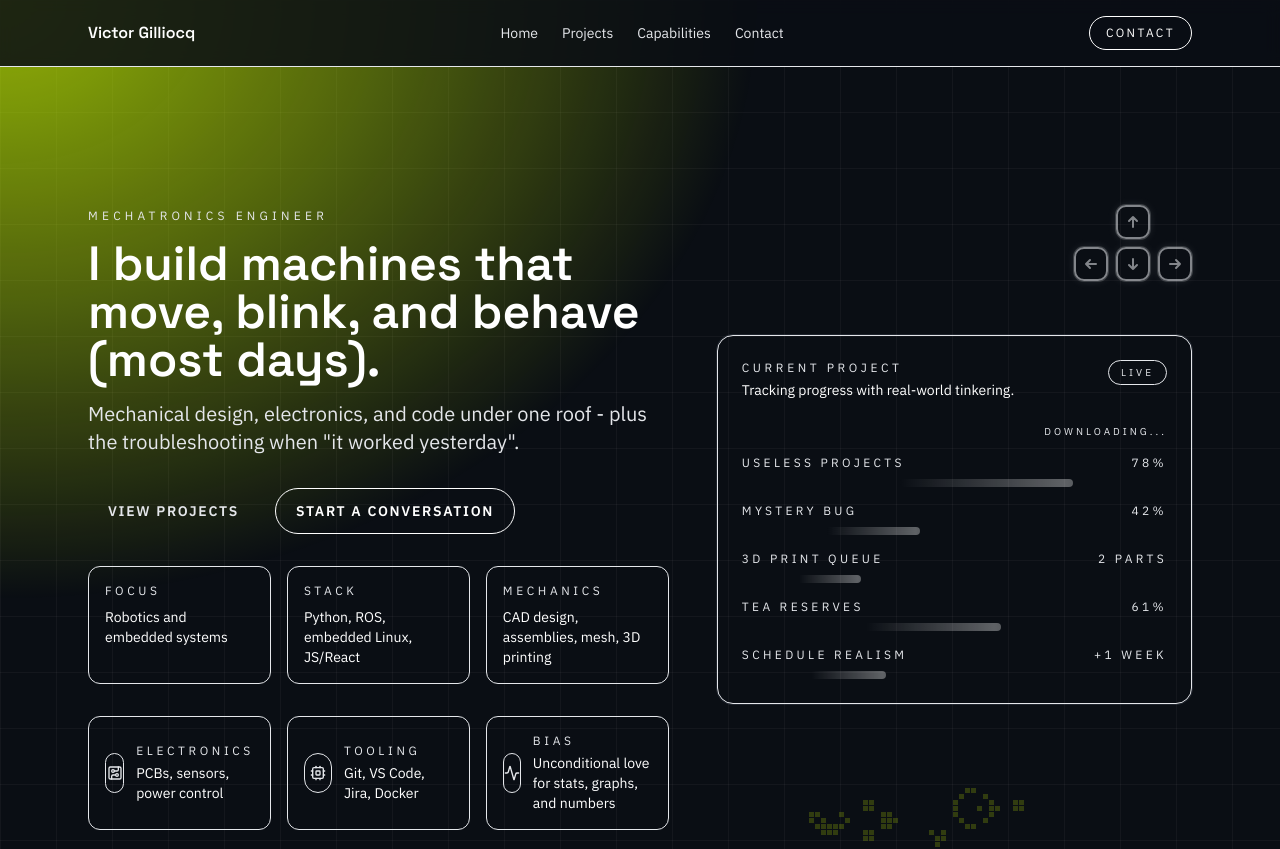
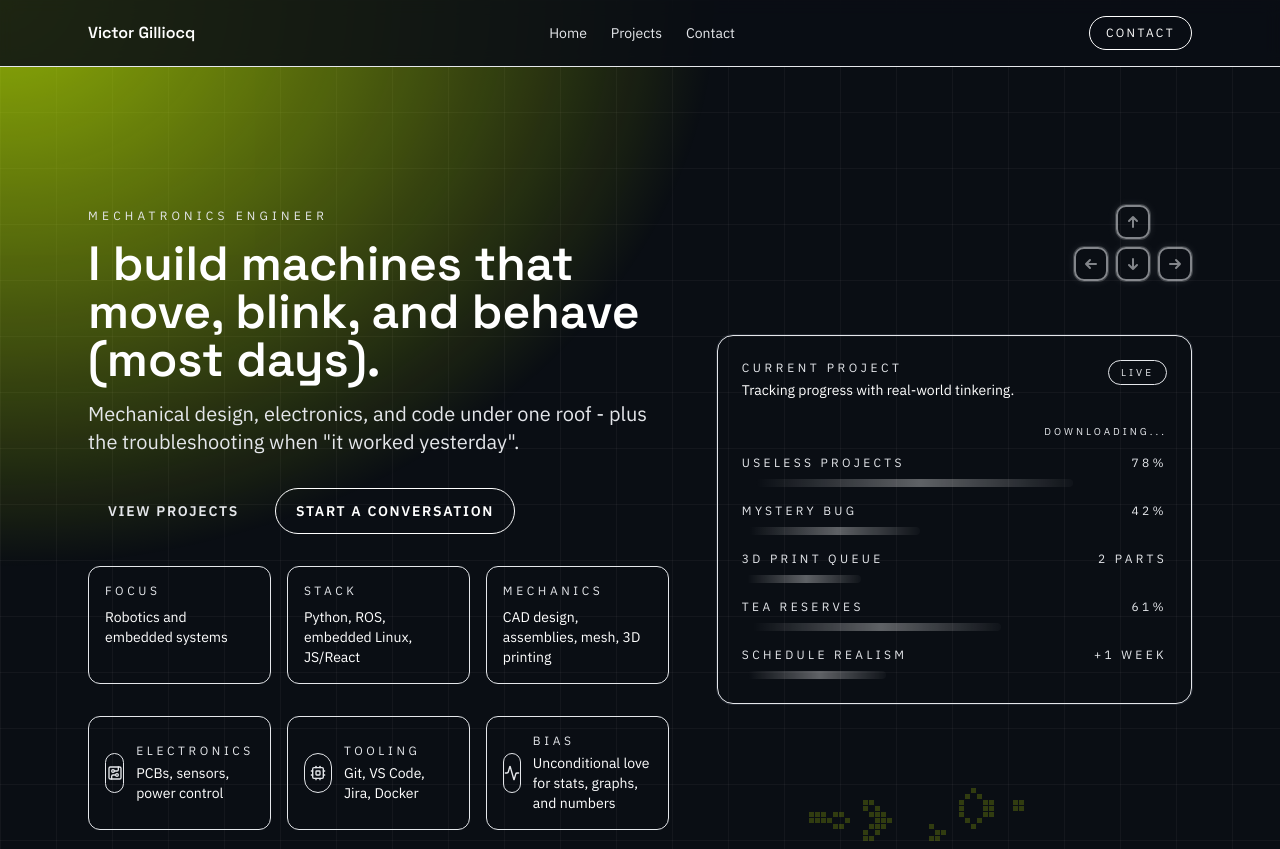
Before and after one commit to Victorgi15/Portfolio, a React (Vite) app: page / in a window 1280 px wide. Shown: the top 849 px of the page. Built offline with nearby package versions, Linux system fonts and the light colour scheme.

Commit message:
Move capabilities to JSON and hide section

```diff
--- a/src/App.jsx
+++ b/src/App.jsx
@@ -1,11 +1,10 @@
 import Contact from './components/sections/Contact';
 import Hero from './components/sections/Hero';
 import Projects from './components/sections/Projects';
-import Skills from './components/sections/Skills';
 import Footer from './components/layout/Footer';
 import Navbar from './components/layout/Navbar';
 import Stickman from './components/ui/Stickman';
-import { contact, footer, hero, navigation, projects, skills } from './data/portfolioData';
+import { contact, footer, hero, navigation, projects } from './data/portfolioData';
 
 const App = () => (
   <div className="min-h-screen">
@@ -13,7 +12,6 @@
     <main className="pt-24">
       <Hero data={hero} />
       <Projects data={projects} />
-      <Skills data={skills} />
       <Contact data={contact} />
     </main>
     <Footer note={footer.note} />
--- a/src/data/portfolioData.js
+++ b/src/data/portfolioData.js
@@ -31,6 +31,7 @@
 import methodData from './method.json';
 import heroData from './hero.json';
 import currentProjectData from './currentProject.json';
+import skillsData from './skills.json';
 
 const projectMedia = {
   dotAndBoxesImage,
@@ -83,13 +84,25 @@
   return mapped;
 };
 
+const skillIcons = {
+  Bot,
+  CircuitBoard,
+  Cpu,
+  ShieldCheck,
+  Wrench,
+};
+
+const mapSkillCategory = (category) => ({
+  ...category,
+  icon: skillIcons[category.icon] ?? category.icon,
+});
+
 export const navigation = {
   brand: 'Victor Gilliocq',
   cta: { label: 'Contact', href: '#contact' },
   links: [
     { id: 'home', label: 'Home' },
     { id: 'projects', label: 'Projects' },
-    { id: 'skills', label: 'Capabilities' },
     { id: 'contact', label: 'Contact' },
   ],
 };
@@ -125,36 +138,8 @@
 export const method = methodData;
 
 export const skills = {
-  eyebrow: 'Capabilities',
-  title: 'Cross-domain engineering expertise.',
-  description: 'From embedded control to mechanical integration and validation.',
-  categories: [
-    {
-      title: 'Embedded and control',
-      icon: Cpu,
-      items: ['C/C++', 'RTOS', 'Motor control', 'Sensor fusion', 'Safety systems'],
-    },
-    {
-      title: 'Robotics software',
-      icon: Bot,
-      items: ['ROS 2', 'Navigation', 'Kinematics', 'Computer vision', 'Simulation'],
-    },
-    {
-      title: 'Electronics and hardware',
-      icon: CircuitBoard,
-      items: ['PCB bring-up', 'Signal integrity', 'Power systems', 'CAN and UART', 'EMC basics'],
-    },
-    {
-      title: 'Mechanical integration',
-      icon: Wrench,
-      items: ['CAD', 'Tolerance stacks', 'Thermal design', 'Manufacturing handoff'],
-    },
-    {
-      title: 'Validation and test',
-      icon: ShieldCheck,
-      items: ['HIL rigs', 'Test automation', 'Reliability metrics', 'Field trials'],
-    },
-  ],
+  ...skillsData,
+  categories: skillsData.categories.map(mapSkillCategory),
 };
 
 export const contact = {
--- /dev/null
+++ b/src/data/skills.json
@@ -0,0 +1,32 @@
+{
+  "eyebrow": "Capabilities",
+  "title": "Cross-domain engineering expertise.",
+  "description": "From embedded control to mechanical integration and validation.",
+  "categories": [
+    {
+      "title": "Embedded and control",
+      "icon": "Cpu",
+      "items": ["C/C++", "RTOS", "Motor control", "Sensor fusion", "Safety systems"]
+    },
+    {
+      "title": "Robotics software",
+      "icon": "Bot",
+      "items": ["ROS 2", "Navigation", "Kinematics", "Computer vision", "Simulation"]
+    },
+    {
+      "title": "Electronics and hardware",
+      "icon": "CircuitBoard",
+      "items": ["PCB bring-up", "Signal integrity", "Power systems", "CAN and UART", "EMC basics"]
+    },
+    {
+      "title": "Mechanical integration",
+      "icon": "Wrench",
+      "items": ["CAD", "Tolerance stacks", "Thermal design", "Manufacturing handoff"]
+    },
+    {
+      "title": "Validation and test",
+      "icon": "ShieldCheck",
+      "items": ["HIL rigs", "Test automation", "Reliability metrics", "Field trials"]
+    }
+  ]
+}
```
